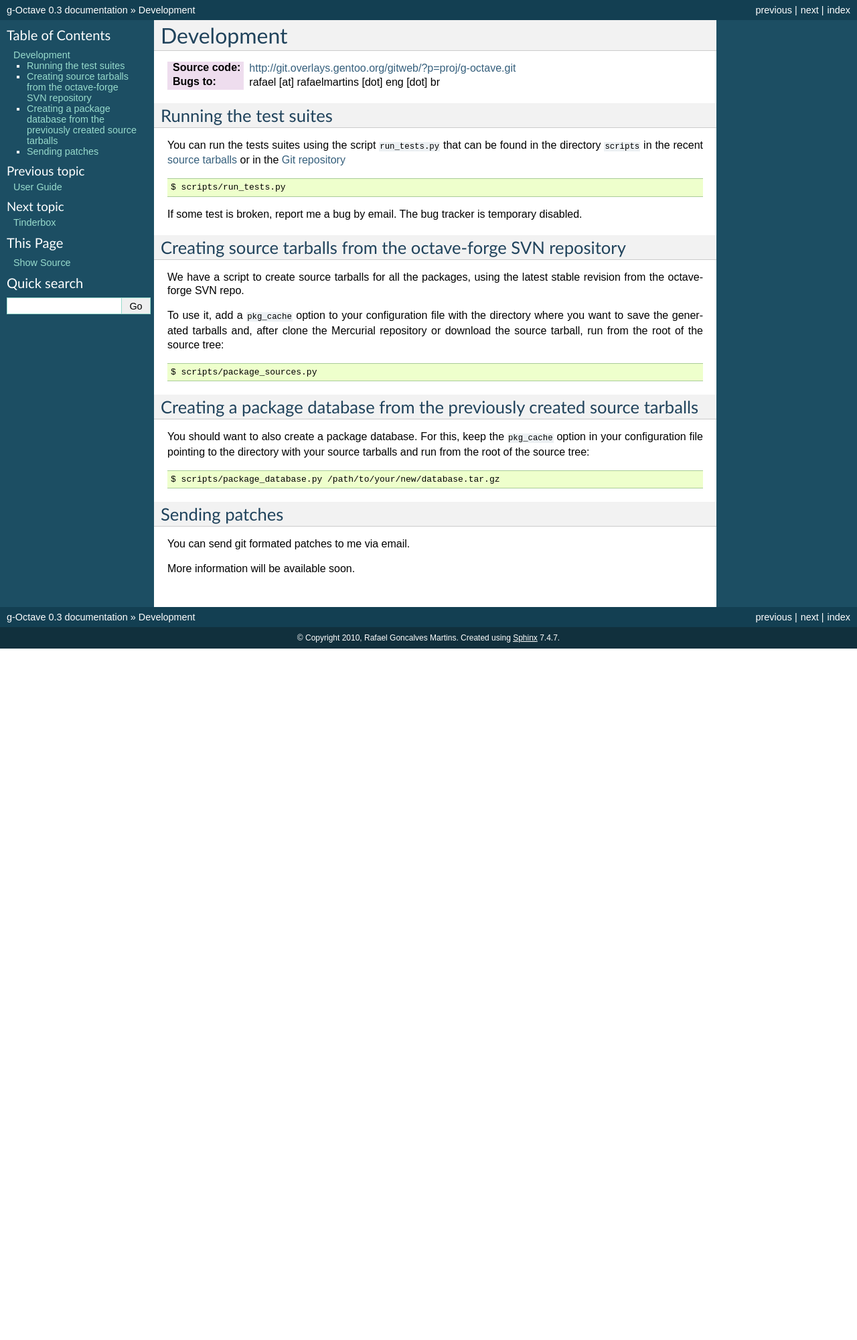
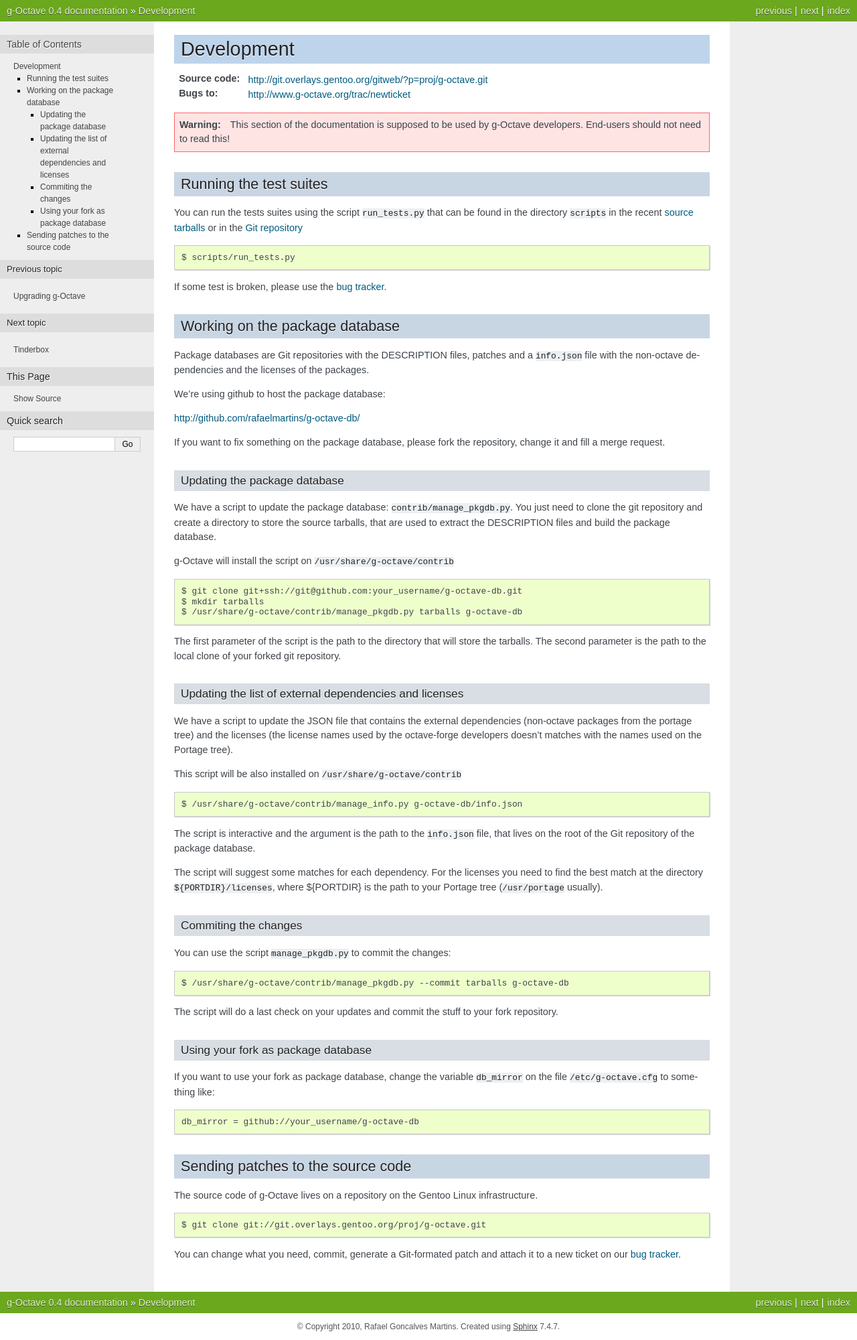
Before and after one commit to rafaelmartins/g-octave, a Sphinx documentation site: the page built from docs/development.rst, in a window 1280 px wide. Shown: the whole page at 67% size. Built offline with Sphinx 7.4.7, drawn with Linux system fonts in a browser that asks for light colours; before the commit the page ends 968 px from its top, so only the background shows below that.

Commit message:
updated documentation

```diff
--- a/docs/conf.py
+++ b/docs/conf.py
@@ -45,9 +45,9 @@ copyright = u'2010, Rafael Goncalves Martins'
 # built documents.
 #
 # The short X.Y version.
-version = '0.3'
+version = '0.4'
 # The full version, including alpha/beta/rc tags.
-release = '0.3'
+release = '0.4'
 
 # The language for content autogenerated by Sphinx. Refer to documentation
 # for a list of supported languages.
@@ -93,7 +93,7 @@ highlight_language = 'text'
 
 # The theme to use for HTML and HTML Help pages.  Major themes that come with
 # Sphinx are currently 'default' and 'sphinxdoc'.
-html_theme = 'default'
+html_theme = 'nature'
 
 # Theme options are theme-specific and customize the look and feel of a theme
 # further.  For a list of options available for each theme, see the
--- a/docs/development.rst
+++ b/docs/development.rst
@@ -2,7 +2,13 @@ Development
 ===========
 
 :Source code: http://git.overlays.gentoo.org/gitweb/?p=proj/g-octave.git
-:Bugs to: rafael [at] rafaelmartins [dot] eng [dot] br
+:Bugs to: http://www.g-octave.org/trac/newticket
+
+.. warning::
+
+    This section of the documentation is supposed to be used by g-Octave
+    developers. End-users should not need to read this!
+
 
 Running the test suites
 -----------------------
@@ -11,44 +17,105 @@ You can run the tests suites using the script ``run_tests.py`` that can be
 found in the directory ``scripts`` in the recent `source tarballs`_ or
 in the `Git repository`_
 
-.. _`source tarballs`: http://soc.dev.gentoo.org/~rafaelmartins/g-octave/
+.. _`source tarballs`: http://www.g-octave.org/releases/
 .. _`Git repository`: http://git.overlays.gentoo.org/gitweb/?p=proj/g-octave.git
 
 ::
 
     $ scripts/run_tests.py
 
-If some test is broken, report me a bug by email. The bug tracker is
-temporary disabled.
+
+If some test is broken, please use the `bug tracker`_.
+
+.. _`bug tracker`: http://www.g-octave.org/trac/newticket
 
 
-Creating source tarballs from the octave-forge SVN repository
--------------------------------------------------------------
+Working on the package database
+-------------------------------
 
-We have a script to create source tarballs for all the packages,
-using the latest stable revision from the octave-forge SVN repo.
+Package databases are Git repositories with the DESCRIPTION files, patches
+and a ``info.json`` file with the non-octave dependencies and the licenses
+of the packages.
 
-To use it, add a ``pkg_cache`` option to your configuration file with
-the directory where you want to save the generated tarballs and, after
-clone the Mercurial repository or download the source tarball, run from
-the root of the source tree::
+We're using github to host the package database:
 
-    $ scripts/package_sources.py
+http://github.com/rafaelmartins/g-octave-db/
+
+If you want to fix something on the package database, please fork the
+repository, change it and fill a merge request.
 
 
-Creating a package database from the previously created source tarballs
------------------------------------------------------------------------
+Updating the package database
+~~~~~~~~~~~~~~~~~~~~~~~~~~~~~
 
-You should want to also create a package database. For this, keep the
-``pkg_cache`` option in your configuration file pointing to the directory
-with your source tarballs and run from the root of the source tree::
+We have a script to update the package database: ``contrib/manage_pkgdb.py``.
+You just need to clone the git repository and create a directory to store
+the source tarballs, that are used to extract the DESCRIPTION files and
+build the package database.
 
-    $ scripts/package_database.py /path/to/your/new/database.tar.gz
+g-Octave will install the script on ``/usr/share/g-octave/contrib``
+
+::
+
+    $ git clone git+ssh://git@github.com:your_username/g-octave-db.git
+    $ mkdir tarballs
+    $ /usr/share/g-octave/contrib/manage_pkgdb.py tarballs g-octave-db
+
+The first parameter of the script is the path to the directory that will
+store the tarballs. The second parameter is the path to the local clone
+of your forked git repository.
 
 
-Sending patches
----------------
+Updating the list of external dependencies and licenses
+~~~~~~~~~~~~~~~~~~~~~~~~~~~~~~~~~~~~~~~~~~~~~~~~~~~~~~~
 
-You can send git formated patches to me via email.
+We have a script to update the JSON file that contains the external
+dependencies (non-octave packages from the portage tree) and the licenses
+(the license names used by the octave-forge developers doesn't matches
+with the names used on the Portage tree).
 
-More information will be available soon.
+This script will be also installed on ``/usr/share/g-octave/contrib``
+
+::
+
+    $ /usr/share/g-octave/contrib/manage_info.py g-octave-db/info.json
+
+The script is interactive and the argument is the path to the ``info.json``
+file, that lives on the root of the Git repository of the package database.
+
+The script will suggest some matches for each dependency. For the licenses
+you need to find the best match at the directory ``${PORTDIR}/licenses``,
+where ${PORTDIR} is the path to your Portage tree (``/usr/portage``
+usually).
+
+
+Commiting the changes
+~~~~~~~~~~~~~~~~~~~~~
+
+You can use the script ``manage_pkgdb.py`` to commit the changes::
+
+    $ /usr/share/g-octave/contrib/manage_pkgdb.py --commit tarballs g-octave-db
+
+The script will do a last check on your updates and commit the stuff to
+your fork repository.
+
+
+Using your fork as package database
+~~~~~~~~~~~~~~~~~~~~~~~~~~~~~~~~~~~
+
+If you want to use your fork as package database, change the variable
+``db_mirror`` on the file ``/etc/g-octave.cfg`` to something like::
+
+    db_mirror = github://your_username/g-octave-db
+
+
+Sending patches to the source code
+----------------------------------
+
+The source code of g-Octave lives on a repository on the Gentoo Linux
+infrastructure. ::
+
+    $ git clone git://git.overlays.gentoo.org/proj/g-octave.git
+
+You can change what you need, commit, generate a Git-formated patch and
+attach it to a new ticket on our `bug tracker`_.
--- a/docs/tinderbox.rst
+++ b/docs/tinderbox.rst
@@ -2,13 +2,13 @@ Tinderbox
 =========
 
 g-Octave provides a script to run build tests for all the octave-forge
-packages. This script is not intended to be used by end-users, only
-developers.
+packages automatically and report issues to the `bug tracker`_.
 
-.. topic:: Warning!
+.. _`bug tracker`: http://www.g-octave.org/trac/report/9
 
-    The automated bug reports are broken right now, because the Trac instance
-    is currently offline and being moved to the Gentoo Linux infrastructure.
+.. warning::
+
+    This script is not intended to be used by end-users, only developers.
 
 
 Creating the environment
@@ -37,7 +37,9 @@ You may also need some files from ``/etc/portage``
 Mounting filesystems/directories
 --------------------------------
 
-You should mount your current ``/usr/portage`` inside the chroot dir::
+You should mount your current ``${PORTDIR}`` (e.g. ``/usr/portage``)
+inside the chroot dir (the script will force the use of Portage to build
+the packages)::
 
     # mkdir /home/user/g-octave/usr/portage
     # mount -o bind /usr/portage /home/user/g-octave/usr/portage
@@ -65,54 +67,24 @@ Updating the packages and installing the dependencies
 ::
 
     # emerge -avuDN system
-    # emerge -av mercurial pycurl
-
-
-Getting the source code
------------------------
-
-Using the Git repository::
-
-    # cd
-    # git clone git://git.overlays.gentoo.org/proj/g-octave.git
-    # cd g-octave
-
-
-Using the source tarball::
-
-    # cd
-    # wget http://files.rafaelmartins.eng.br/distfiles/g-octave/g-octave-<VERSION>.tar.gz
-    # tar xvzf g-octave-<VERSION>.tar.gz
-    # cd g-octave-<VERSION>
+    # USE="git" emerge -av layman
+    # layman -a science
+    # FEATURES="test" USE="sync" emerge -av g-octave
 
 
 Configuring g-Octave
 --------------------
 
-::
-
-    # cp etc/g-octave.cfg /etc
-
-.. topic:: Warning!
-
-    This is currently broken!
-
-You should edit the file ``/etc/g-octave.cfg`` and append the lines below
-(with your data)::
+You should `create an account`_ on the `g-Octave project page`_, edit the
+file ``/etc/g-octave.cfg`` and append the lines below (with your data)::
 
     trac_user = username
     trac_passwd = password
 
-For this you'll need to register_ at the `g-Octave project page`_, in order
-to be able to create new tickets and attachments.
+.. _`create an account`: http://www.g-octave.org/trac/register
+.. _`g-Octave project page`: http://www.g-octave.org/trac/
 
-.. _register: http://g-octave.rafaelmartins.eng.br/register
-.. _`g-Octave project page`: http://g-octave.rafaelmartins.eng.br/
-
-Now you need to add the g-octave overlay to the Portage configuration file
-``/etc/make.conf`` (use the same overlay path from ``/etc/g-octave.cfg``)::
-
-    # echo 'PORTDIR_OVERLAY="/usr/local/portage/g-octave ${PORTDIR_OVERLAY}" >> /etc/make.conf
+Now you're done with the configuration.
 
 
 Running the script
@@ -120,22 +92,23 @@ Running the script
 
 Update the package database::
 
-    # ./scripts/g-octave --sync
+    # g-octave --sync
 
-Run the test suites::
-
-    # ./scripts/run_tests.py
-
-Make sure that you have activated all the ``USE`` flags needed by octave::
+Make sure that you have activated all the ``USE`` flags needed on octave::
 
     # emerge -vp octave
 
-Run the script::
+And build it first::
 
-    # ./scripts/tinderbox.py
+    # emerge octave
 
-At the end, the script should uninstall all the octave-forge packages
-directly installed. If you want to remove the dependencies, run::
+Now that you already have the main dependency of the packages installed
+and g-Octave configured, you can run the script::
+
+    # /usr/share/g-octave/contrib/manage_pkgdb.py
+
+The packages are installed with the ``--oneshot`` option. To remove them
+with the dependencies, run::
 
     # emerge -av --depclean
 
--- /dev/null
+++ b/docs/upgrading.rst
@@ -0,0 +1,24 @@
+Upgrading g-Octave
+==================
+
+Quick notes for users upgrading from older versions of g-Octave.
+
+
+From ``0.3`` to ``0.4``
+-----------------------
+
+This version broke the compatibility with old package databases and some
+external files.
+
+You'll need to remove the directories of the package database and the
+overlay (``db`` and ``overlay`` options from the configuration file).
+
+To know what are the current values, type::
+
+    $ g-octave --config db
+    $ g-octave --config overlay
+
+And remove both directories!
+
+If you installed g-Octave with ``USE="-sync"``, please remove those
+directories before run ``emerge --config g-octave``.
--- a/docs/userguide.rst
+++ b/docs/userguide.rst
@@ -14,15 +13,15 @@ To install it with ``layman`` and ``git`` installed, type::
 
     # layman -a science
 
-
 After you have the overlay installed, you can install the package, using: ::
 
     # emerge -av app-portage/g-octave
 
-We have 2 ebuilds, one for the latest stable release (for ``~x86`` and ``~amd64``)
-and one live ebuild, that installs g-Octave from the mercurial repository
-(without keywords). If you want to use the live ebuild, you need to unmask
-this ebuild, adding the line below to ``/etc/portage/package.keywords``::
+We have 2 ebuilds, one for with latest stable release (for ``~x86`` and
+``~amd64``) and one live ebuild, that installs g-Octave from the Git
+repository (without keywords). If you want to use the live ebuild, you
+need to unmask them adding the line below to your
+``/etc/portage/package.keywords``::
 
     app-portage/g-octave **
 
@@ -46,7 +45,18 @@ installed, of course)::
 
 The release tarballs can be found here:
 
-http://soc.dev.gentoo.org/~rafaelmartins/g-octave/releases/
+http://www.g-octave.org/releases/
+
+
+USE flags
+~~~~~~~~~
+
+g-Octave have 2 USE flags:
+
+- ``doc``: Install this documentation. Depends on ``dev-python/sphinx``.
+- ``sync``: Enable the ``--sync`` command-line option. Available only
+  on the ebuilds of stable releases. The live ebuild will enable this
+  feature by default.
 
 
 Configuring g-Octave
@@ -97,8 +107,9 @@ Syncronizing the package database
 ---------------------------------
 
 Currently g-Octave depends on an external package database, in order to
-create the ebuilds for the packages. You'll need to fetch this database
-in the first time that you run g-Octave: ::
+create the ebuilds for the packages (only if you installed g-Octave with
+``USE="-sync"``). You'll need to fetch this database in the first time
+that you run g-Octave (and whenever you want to updates): ::
 
     # g-octave --sync
 
@@ -112,21 +123,21 @@ g-octave can use all the 3 package managers available on Gentoo Linux:
 You just need to setup the option ``package_manager`` with the lowercase
 name of the package manager: ``portage``, ``paludis``, ``pkgcore``.
 
-If you're using Paludis or Pkgcore, you'll need to configure the overlay
+If you're using **Paludis** or **Pkgcore**, you'll need to configure the overlay
 in your package manager configuration files. Please check the documentation
 of your package manager:
 
 - Paludis: http://paludis.pioto.org/
 - Pkgcore: http://www.pkgcore.org/
 
-Portage works out of the box.
+**Portage** works out of the box.
 
 
 Installing packages
 -------------------
 
-From the stable source tarballs
-~~~~~~~~~~~~~~~~~~~~~~~~~~~~~~~
+From the upstream source tarballs
+~~~~~~~~~~~~~~~~~~~~~~~~~~~~~~~~~
 
 You can list all the available packages using this command: ::
 
@@ -155,6 +166,9 @@ of packages:
     Ask before install the package
 ``-p`` or ``--pretend``
     Only pretend the installation of the package
+``-1`` or ``--oneshot``
+    Do not add the packages to the world file for later updating.
+
 
 You can get some information about the package using this command: ::
 
@@ -168,20 +182,22 @@ or ::
 From the octave-forge SVN repository
 ~~~~~~~~~~~~~~~~~~~~~~~~~~~~~~~~~~~~
 
-If you want to test some new feature, or to use the new version of the
-packages ever, you'll like to install your packages directly from the
+If you want to test some new feature or to always use the newest version
+of the packages, you'll like to install the packages directly from the
 SVN repository.
 
-To install a package from SVN, type::
+To install a package from SVN, you'll need to configure g-Octave, changing
+the value of the variable ``use_scm`` on the file ``/etc/g-octave.cfg``
+to ``true``. After that, type::
 
-    # g-octave packagename-9999
+    # g-octave packagename
 
-All the common g-octave options for install packages are allowed, and
-the special version ``9999`` says to g-octave that you want to use the
-SVN version.
+If you only want to install a single package, you can use the command-line
+option ``--scm``.
 
-In order to be able to install packages from svn you need to install
-g-octave with the USE flag ``svn`` enabled.
+If you enabled the installation from SVN on the configuration file and
+wants to install a stable version, you can use the command-line option
+``--no-scm``.
 
 
 Updating packages
@@ -231,3 +247,21 @@ or ::
     # g-octave -C packagename-version
 
 The options ``--ask`` and ``--verbose`` are also supported.
+
+
+Troubleshooting
+---------------
+
+Some times the generated ebuilds can be broken for some reason. To fix
+this you can use the command-line option ``--force``, that will rebuild
+the ebuild or the command-line option ``--force-all``, that rebuild the
+entire overlay.
+
+If you got some problem with corrupted sources, please remove the tarball
+from the ``${DISTDIR}`` and run::
+
+    # g-octave --force packagename
+
+If you still have problems, please fill a ticket on our `bug tracker`_
+
+.. _`bug tracker`: http://www.g-octave.org/trac/newticket
```
Also changed, not shown: other parts of docs/userguide.rst (+3 -4 lines), docs/index.rst (+5 -2 lines).
